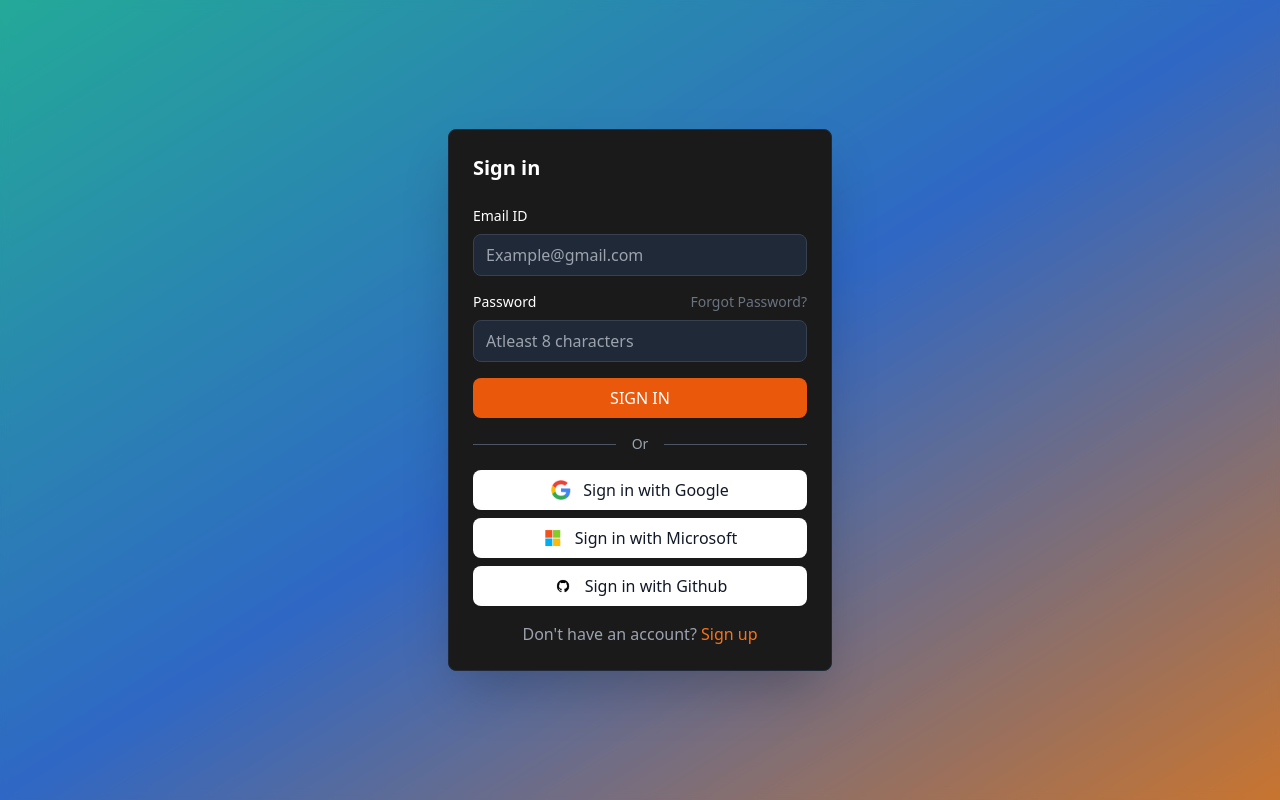
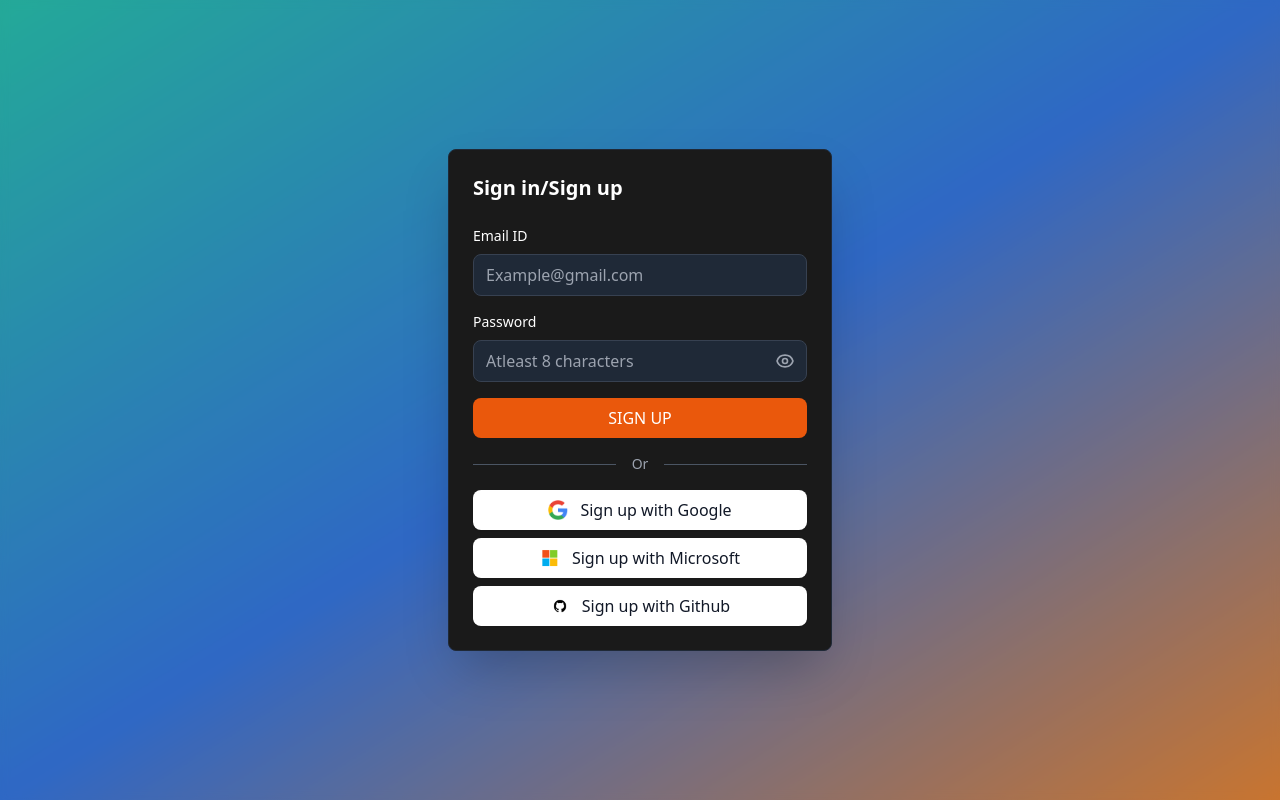
Before and after one commit to ViraajG05/kineton-website-new, a Next.js app: page /signup in a window 1280 px wide. Built offline with nearby package versions, Linux system fonts and the light colour scheme.

Commit message:
Update Footer with social media links and improve WaitlistModal styling - Add LinkedIn, X, and Instagram social media links with proper icons - Remove focus outlines from waitlist form inputs - Improve Instagram logo visibility with SVG icon - Add proper hover effects and accessibility labels

```diff
--- a/app/signup/page.tsx
+++ b/app/signup/page.tsx
@@ -4,14 +4,19 @@
 import Image from 'next/image'
 import { useState } from 'react'
 
-export default function SignInPage() {
+export default function SignUpPage() {
   const [email, setEmail] = useState('')
   const [password, setPassword] = useState('')
+  const [showPassword, setShowPassword] = useState(false)
 
   const handleSubmit = (e: React.FormEvent) => {
     e.preventDefault()
-    // Handle sign in logic here
-    console.log('Sign in:', { email, password })
+    // Handle sign up logic here
+    console.log('Sign up:', { email, password })
+  }
+
+  const togglePasswordVisibility = () => {
+    setShowPassword(!showPassword)
   }
 
   return (
@@ -24,7 +29,7 @@
         <div className="bg-[#1a1a1a] rounded-lg shadow-2xl p-6 border border-gray-800">
           {/* Header */}
           <div className="text-left mb-6">
-            <h1 className="text-xl font-semibold text-white">Sign in</h1>
+            <h1 className="text-xl font-semibold text-white">Sign in/Sign up</h1>
           </div>
 
           {/* Form */}
@@ -45,34 +50,47 @@
               />
             </div>
 
-            {/* Password field with forgot password link */}
+            {/* Password field with toggle */}
             <div className="space-y-2">
-              <div className="flex justify-between items-center">
               <label htmlFor="password" className="block text-sm font-medium text-white">
                 Password
               </label>
-                <Link href="/forgot-password" className="text-sm text-gray-500 hover:text-gray-400 transition-colors">
-                  Forgot Password?
-                </Link>
-              </div>
+              <div className="relative">
                 <input
-                type="password"
+                  type={showPassword ? "text" : "password"}
                   id="password"
                   value={password}
                   onChange={(e) => setPassword(e.target.value)}
                   placeholder="Atleast 8 characters"
-                className="w-full px-3 py-2 bg-gray-800 border border-gray-700 rounded-lg text-white placeholder-gray-400 focus:outline-none focus:ring-2 focus:ring-orange-500 focus:border-transparent transition-all"
+                  className="w-full px-3 py-2 pr-10 bg-gray-800 border border-gray-700 rounded-lg text-white placeholder-gray-400 focus:outline-none focus:ring-2 focus:ring-orange-500 focus:border-transparent transition-all"
                   required
                   minLength={8}
                 />
+                <button
+                  type="button"
+                  onClick={togglePasswordVisibility}
+                  className="absolute right-3 top-1/2 transform -translate-y-1/2 text-gray-400 hover:text-gray-300 transition-colors"
+                >
+                  {showPassword ? (
+                    <svg className="w-5 h-5" fill="none" stroke="currentColor" viewBox="0 0 24 24">
+                      <path strokeLinecap="round" strokeLinejoin="round" strokeWidth={2} d="M13.875 18.825A10.05 10.05 0 0112 19c-4.478 0-8.268-2.943-9.543-7a9.97 9.97 0 011.563-3.029m5.858.908a3 3 0 114.243 4.243M9.878 9.878l4.242 4.242M9.878 9.878L3 3m6.878 6.878L21 21" />
+                    </svg>
+                  ) : (
+                    <svg className="w-5 h-5" fill="none" stroke="currentColor" viewBox="0 0 24 24">
+                      <path strokeLinecap="round" strokeLinejoin="round" strokeWidth={2} d="M15 12a3 3 0 11-6 0 3 3 0 016 0z" />
+                      <path strokeLinecap="round" strokeLinejoin="round" strokeWidth={2} d="M2.458 12C3.732 7.943 7.523 5 12 5c4.478 0 8.268 2.943 9.542 7-1.274 4.057-5.064 7-9.542 7-4.477 0-8.268-2.943-9.542-7z" />
+                    </svg>
+                  )}
+                </button>
+              </div>
             </div>
 
-            {/* Sign in button */}
+            {/* Sign up button */}
             <button
               type="submit"
               className="w-full bg-orange-600 hover:bg-orange-700 text-white font-medium py-2 px-4 rounded-lg transition-colors duration-200"
             >
-              SIGN IN
+              SIGN UP
             </button>
           </form>
 
@@ -88,28 +106,20 @@
             {/* Google */}
             <button className="w-full bg-white hover:bg-gray-50 text-gray-900 font-medium py-2 px-4 rounded-lg transition-colors duration-200 flex items-center justify-center gap-3 shadow-sm">
               <Image src="/google.png" alt="Google" width={20} height={20} />
-              Sign in with Google
+              Sign up with Google
             </button>
 
             {/* Microsoft */}
             <button className="w-full bg-white hover:bg-gray-50 text-gray-900 font-medium py-2 px-4 rounded-lg transition-colors duration-200 flex items-center justify-center gap-3 shadow-sm">
               <Image src="/microsoft.png?v=2" alt="Microsoft" width={20} height={20} />
-              Sign in with Microsoft
+              Sign up with Microsoft
             </button>
 
             {/* GitHub */}
             <button className="w-full bg-white hover:bg-gray-50 text-gray-900 font-medium py-2 px-4 rounded-lg transition-colors duration-200 flex items-center justify-center gap-3 shadow-sm">
               <Image src="/github.png" alt="GitHub" width={20} height={20} />
-              Sign in with Github
+              Sign up with Github
             </button>
-          </div>
-
-          {/* Sign up link */}
-          <div className="mt-4 text-center">
-            <span className="text-gray-400">Don't have an account? </span>
-            <Link href="/signup" className="text-orange-500 hover:text-orange-400 font-medium transition-colors">
-              Sign up
-            </Link>
           </div>
         </div>
       </div>
--- a/components/Footer.tsx
+++ b/components/Footer.tsx
@@ -1,14 +1,60 @@
 "use client"
 
 import Link from "next/link"
+import Image from "next/image"
 
 export default function Footer() {
   return (
     <footer className="w-full py-8 bg-white dark:bg-black">
       <div className="container mx-auto px-4">
-        <div className="flex flex-col items-center justify-center">
+        <div className="flex flex-col items-center justify-center space-y-4">
           <p className="text-gray-700 dark:text-white text-sm">© 2025 Kineton. All rights reserved.</p>
 
+          {/* Social Media Links */}
+          <div className="flex items-center space-x-6">
+            {/* LinkedIn */}
+            <Link
+              href="https://www.linkedin.com/company/kineton/"
+              target="_blank"
+              rel="noopener noreferrer"
+              className="text-white hover:text-blue-400 transition-colors duration-200"
+              aria-label="Visit Kineton on LinkedIn"
+            >
+              <svg className="w-6 h-6" fill="currentColor" viewBox="0 0 24 24">
+                <path d="M20.447 20.452h-3.554v-5.569c0-1.328-.027-3.047-1.852-3.047-1.853 0-2.136 1.445-2.136 2.939v5.677H9.351V9h3.414v1.561h.046c.477-.9 1.637-1.85 3.37-1.85 3.601 0 4.267 2.37 4.267 5.455v6.286zM5.337 7.433c-1.144 0-2.063-.926-2.063-2.065 0-1.138.92-2.063 2.063-2.063 1.14 0 2.064.925 2.064 2.063 0 1.139-.925 2.065-2.064 2.065zm1.782 13.019H3.555V9h3.564v11.452zM22.225 0H1.771C.792 0 0 .774 0 1.729v20.542C0 23.227.792 24 1.771 24h20.451C23.2 24 24 23.227 24 22.271V1.729C24 .774 23.2 0 22.222 0h.003z"/>
+              </svg>
+            </Link>
+
+            {/* X (Twitter) */}
+            <Link
+              href="https://x.com/kineton_ai"
+              target="_blank"
+              rel="noopener noreferrer"
+              className="text-white hover:text-gray-300 transition-colors duration-200"
+              aria-label="Visit Kineton on X (Twitter)"
+            >
+              <Image
+                src="/xlogo.png"
+                alt="X (Twitter)"
+                width={24}
+                height={24}
+                className="w-6 h-6"
+              />
+            </Link>
+
+            {/* Instagram */}
+            <Link
+              href="https://www.instagram.com/kineton.ai/"
+              target="_blank"
+              rel="noopener noreferrer"
+              className="text-white hover:text-pink-300 transition-colors duration-200"
+              aria-label="Visit Kineton on Instagram"
+            >
+              <svg className="w-6 h-6" fill="currentColor" viewBox="0 0 24 24">
+                <path d="M12 2.163c3.204 0 3.584.012 4.85.07 3.252.148 4.771 1.691 4.919 4.919.058 1.265.069 1.645.069 4.849 0 3.205-.012 3.584-.069 4.849-.149 3.225-1.664 4.771-4.919 4.919-1.266.058-1.644.07-4.85.07-3.204 0-3.584-.012-4.849-.07-3.26-.149-4.771-1.699-4.919-4.92-.058-1.265-.07-1.644-.07-4.849 0-3.204.013-3.583.07-4.849.149-3.227 1.664-4.771 4.919-4.919 1.266-.057 1.645-.069 4.849-.069zm0-2.163c-3.259 0-3.667.014-4.947.072-4.358.2-6.78 2.618-6.98 6.98-.059 1.281-.073 1.689-.073 4.948 0 3.259.014 3.668.072 4.948.2 4.358 2.618 6.78 6.98 6.98 1.281.058 1.689.072 4.948.072 3.259 0 3.668-.014 4.948-.072 4.354-.2 6.782-2.618 6.979-6.98.059-1.28.073-1.689.073-4.948 0-3.259-.014-3.667-.072-4.947-.196-4.354-2.617-6.78-6.979-6.98-1.281-.059-1.69-.073-4.949-.073zm0 5.838c-3.403 0-6.162 2.759-6.162 6.162s2.759 6.163 6.162 6.163 6.162-2.759 6.162-6.163c0-3.403-2.759-6.162-6.162-6.162zm0 10.162c-2.209 0-4-1.79-4-4 0-2.209 1.791-4 4-4s4 1.791 4 4c0 2.21-1.791 4-4 4zm6.406-11.845c-.796 0-1.441.645-1.441 1.44s.645 1.44 1.441 1.44c.795 0 1.439-.645 1.439-1.44s-.644-1.44-1.439-1.44z"/>
+              </svg>
+            </Link>
+          </div>
         </div>
       </div>
     </footer>
--- a/components/WaitlistModal.tsx
+++ b/components/WaitlistModal.tsx
@@ -117,7 +117,7 @@
                 required
                 value={formData.fullName}
                 onChange={(e) => handleInputChange('fullName', e.target.value)}
-                className="w-full px-4 py-3 bg-white/20 backdrop-blur-sm border border-white/30 rounded-lg focus:ring-2 focus:ring-white/50 focus:border-white/50 text-white placeholder-white/60 transition-all duration-200"
+                className="w-full px-4 py-3 bg-white/20 backdrop-blur-sm border border-white/30 rounded-lg text-white placeholder-white/70 focus:outline-none focus:ring-0 focus:border-white/50 transition-all duration-200"
                 placeholder="Enter your full name"
               />
             </div>
@@ -132,7 +132,7 @@
                 required
                 value={formData.email}
                 onChange={(e) => handleInputChange('email', e.target.value)}
-                className="w-full px-4 py-3 bg-white/20 backdrop-blur-sm border border-white/30 rounded-lg focus:ring-2 focus:ring-white/50 focus:border-white/50 text-white placeholder-white/60 transition-all duration-200"
+                className="w-full px-4 py-3 bg-white/20 backdrop-blur-sm border border-white/30 rounded-lg text-white placeholder-white/70 focus:outline-none focus:ring-0 focus:border-white/50 transition-all duration-200"
                 placeholder="Enter your email address"
               />
             </div>
@@ -146,7 +146,7 @@
                 type="text"
                 value={formData.company}
                 onChange={(e) => handleInputChange('company', e.target.value)}
-                className="w-full px-4 py-3 bg-white/20 backdrop-blur-sm border border-white/30 rounded-lg focus:ring-2 focus:ring-white/50 focus:border-white/50 text-white placeholder-white/60 transition-all duration-200"
+                className="w-full px-4 py-3 bg-white/20 backdrop-blur-sm border border-white/30 rounded-lg text-white placeholder-white/70 focus:outline-none focus:ring-0 focus:border-white/50 transition-all duration-200"
                 placeholder="Enter your company or organisation"
               />
             </div>
@@ -160,7 +160,7 @@
                 type="text"
                 value={formData.designation}
                 onChange={(e) => handleInputChange('designation', e.target.value)}
-                className="w-full px-4 py-3 bg-white/20 backdrop-blur-sm border border-white/30 rounded-lg focus:ring-2 focus:ring-white/50 focus:border-white/50 text-white placeholder-white/60 transition-all duration-200"
+                className="w-full px-4 py-3 bg-white/20 backdrop-blur-sm border border-white/30 rounded-lg text-white placeholder-white/70 focus:outline-none focus:ring-0 focus:border-white/50 transition-all duration-200"
                 placeholder="Enter your designation or role"
               />
             </div>
@@ -173,7 +173,7 @@
               <textarea
                 value={formData.systemType}
                 onChange={(e) => handleInputChange('systemType', e.target.value)}
-                className="w-full px-4 py-3 bg-white/20 backdrop-blur-sm border border-white/30 rounded-lg focus:ring-2 focus:ring-white/50 focus:border-white/50 text-white placeholder-white/60 transition-all duration-200"
+                className="w-full px-4 py-3 bg-white/20 backdrop-blur-sm border border-white/30 rounded-lg text-white placeholder-white/70 focus:outline-none focus:ring-0 focus:border-white/50 transition-all duration-200"
                 rows={3}
                 placeholder="e.g., autonomous robots, drones, edge AI devices, AI workloads on on-prem clusters, etc."
               />
@@ -187,7 +187,7 @@
               <textarea
                 value={formData.challenges}
                 onChange={(e) => handleInputChange('challenges', e.target.value)}
-                className="w-full px-4 py-3 bg-white/20 backdrop-blur-sm border border-white/30 rounded-lg focus:ring-2 focus:ring-white/50 focus:border-white/50 text-white placeholder-white/60 transition-all duration-200"
+                className="w-full px-4 py-3 bg-white/20 backdrop-blur-sm border border-white/30 rounded-lg text-white placeholder-white/70 focus:outline-none focus:ring-0 focus:border-white/50 transition-all duration-200"
                 rows={3}
                 placeholder="e.g., runtime inefficiency, orchestration complexity, latency, scaling, memory limits, edge deployment issues"
               />
```
Also changed, not shown: public/xlogo.png (added). Lines whose indentation alone changed are shown as unchanged.
